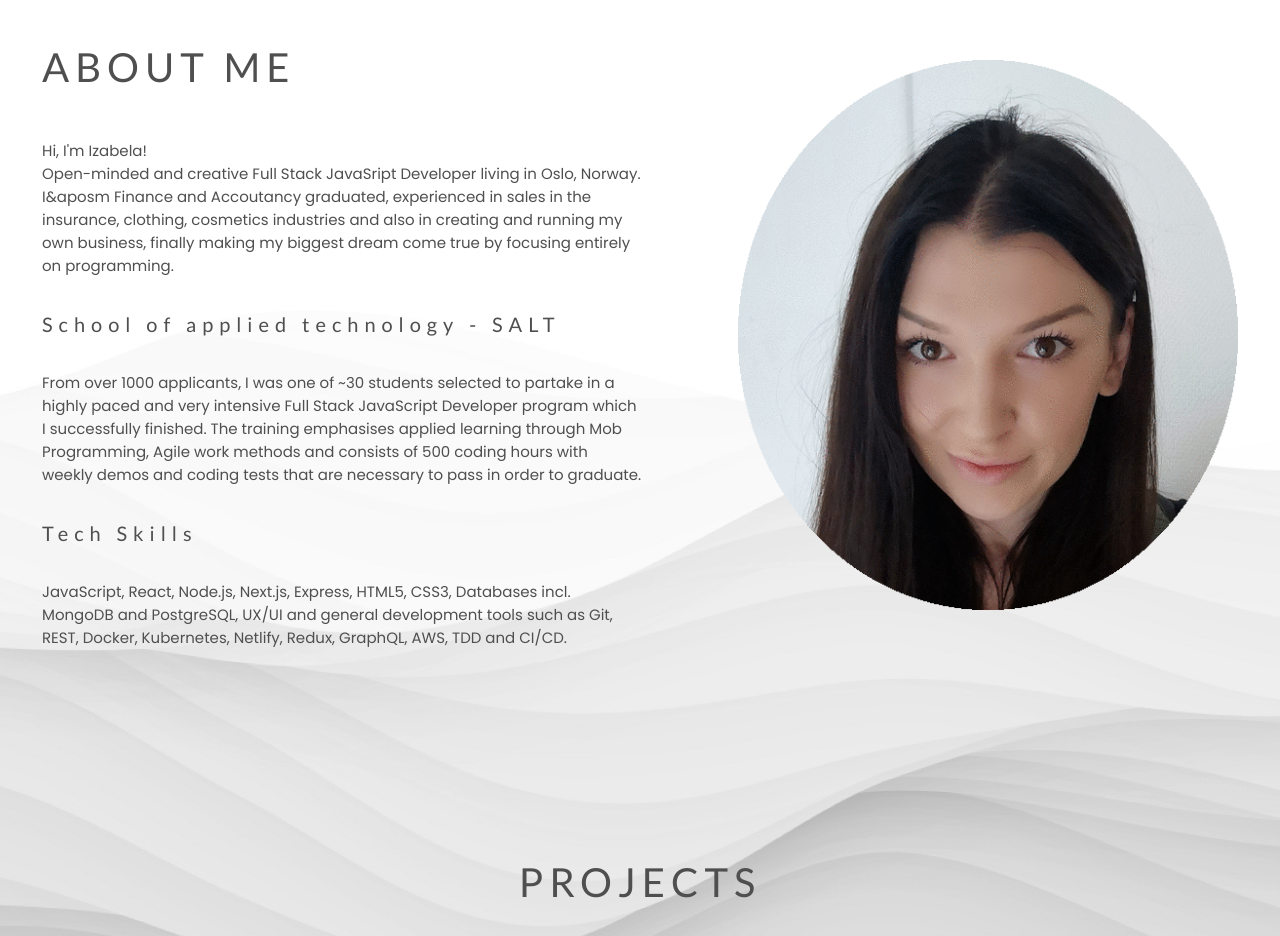
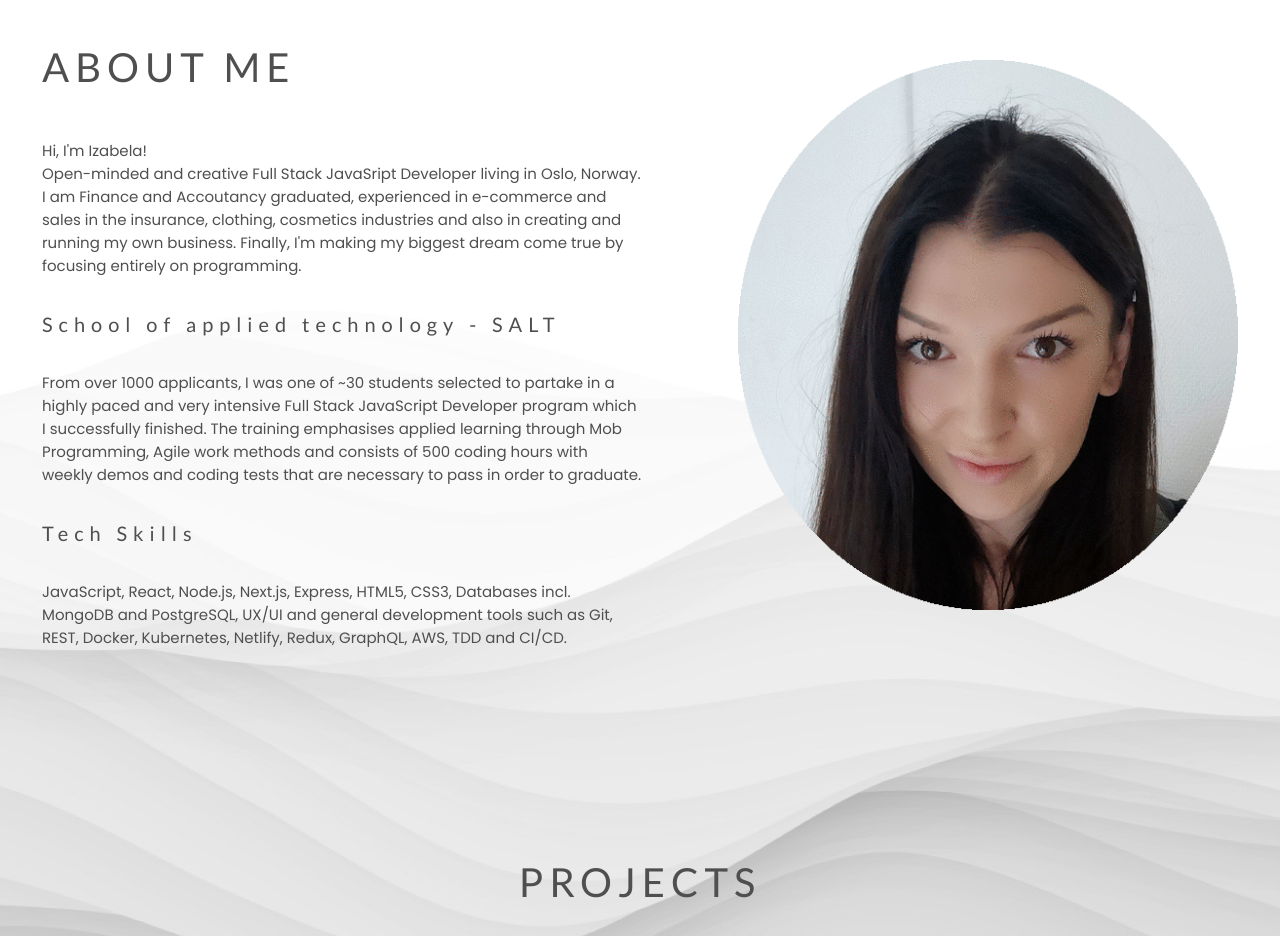
Before and after one commit to SzymczykI/My-portfolio, a Next.js app: page / in a window 1280 px wide. Shown: the part 840-1776 px from the top of the page. Built offline with nearby package versions, Linux system fonts and the light colour scheme.

Commit message:
changes in About

```diff
--- a/src/components/About.tsx
+++ b/src/components/About.tsx
@@ -11,9 +11,9 @@ const About = () => {
             {" "}
             Hi, I'm Izabela! <br></br>
             Open-minded and creative Full Stack JavaSript Developer living in
-            Oslo, Norway. I&aposm Finance and Accoutancy graduated, experienced in
+            Oslo, Norway. I am Finance and Accoutancy graduated, experienced in e-commerce and
             sales in the insurance, clothing, cosmetics industries and also in
-            creating and running my own business, finally making my biggest
+            creating and running my own business. Finally, I'm making my biggest
             dream come true by focusing entirely on programming.{" "}
           </p>
           <h3 className={style.subtitle}>School of applied technology - SALT</h3>
```
